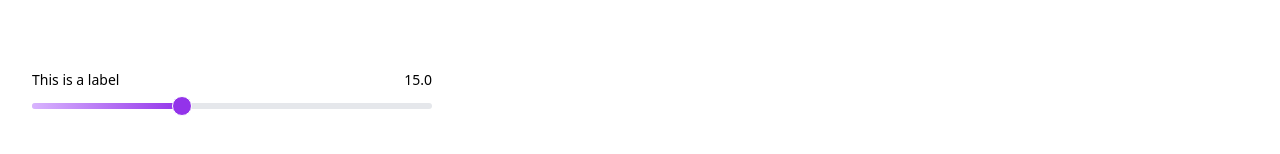
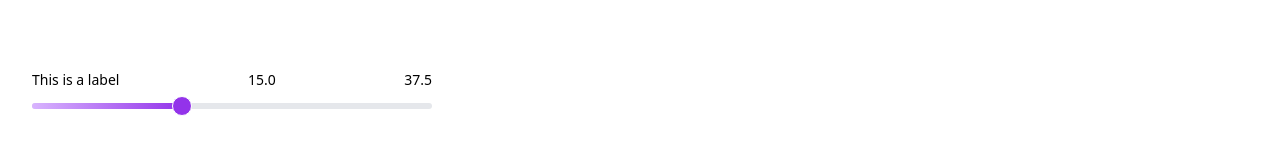
Before and after one commit to andy-stewart-design/neutral-ui, a SvelteKit app: page / in a window 1280 px wide. Shown: the part 322-476 px from the top of the page. Built offline with nearby package versions, Linux system fonts and the light colour scheme.

Commit message:
exposing the progress percentage to range slider slot

```diff
--- a/src/lib/range-slider/RangeSlider.svelte
+++ b/src/lib/range-slider/RangeSlider.svelte
@@ -103,5 +103,5 @@
 	role="presentation"
 	tabindex="-1"
 >
-	<slot {resetValue} />
+	<slot {resetValue} progress={$posX} />
 </div>
--- a/src/routes/+page.svelte
+++ b/src/routes/+page.svelte
@@ -96,10 +96,12 @@
 			step={slider.step}
 			bigStep={slider.bigStep}
 			class="relative flex flex-col gap-4 w-full max-w-[400px] py-2"
+			let:progress
 		>
 			<div class="flex justify-between text-sm tabular-nums">
 				<RangeSliderLabel>This is a label</RangeSliderLabel>
 				<p>{slider.val.toFixed(1)}</p>
+				<p>{progress.toFixed(1)}</p>
 			</div>
 			<RangeSliderTrack class="h-1.5 bg-gray-200 border-gray-800/5 rounded-full">
 				<RangeSliderProgress
```
